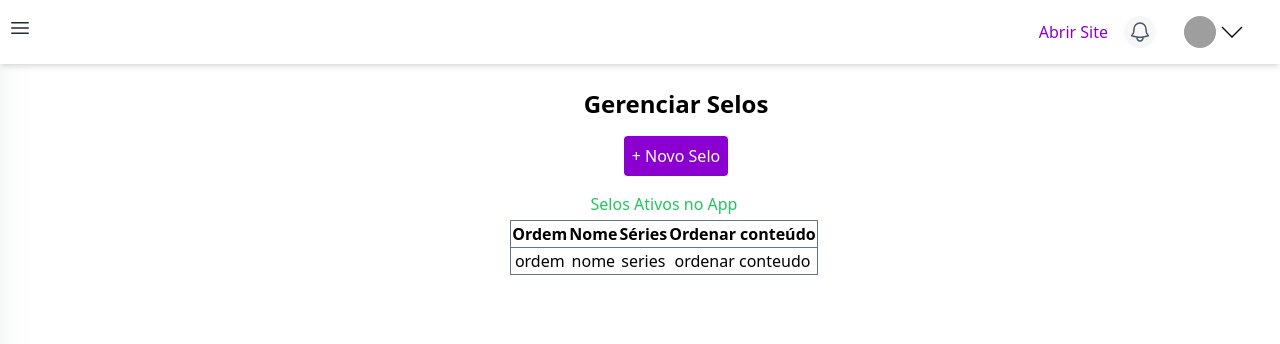
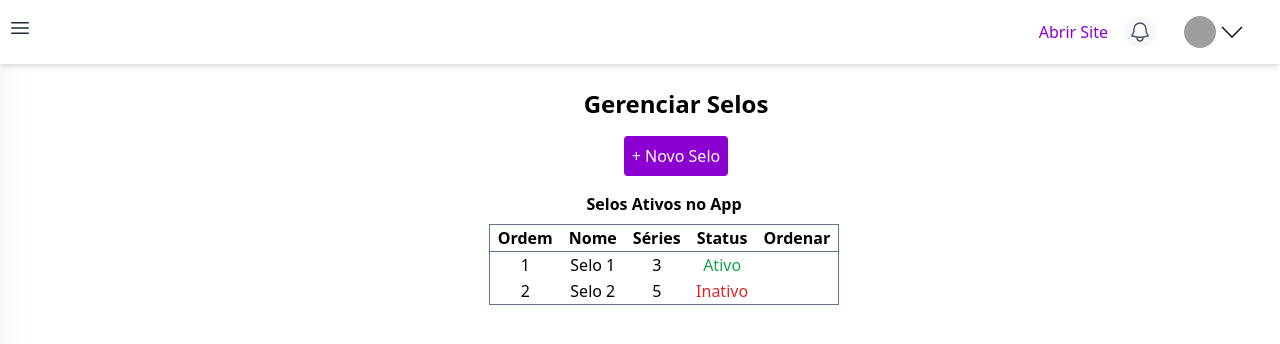
Before and after one commit to bioneoficial/vigilant-octo-succotash, a Next.js app: page /dashboard/selos in a window 1280 px wide. Shown: the top 344 px of the page. Built offline with nearby package versions, Linux system fonts and the light colour scheme; grey boxes are pictures that could not be loaded.

Commit message:
Selo and SeloItem improvement

```diff
--- a/src/components/molecules/SelosItem/SelosItem.tsx
+++ b/src/components/molecules/SelosItem/SelosItem.tsx
@@ -1,11 +1,21 @@
-const SelosItem: React.FC = () => {
+import { SelosItemProps, Stamps } from "@/types/types";
+
+const SelosItem: React.FC<SelosItemProps> = ({ Selos }) => {
   return (
-    <tr>
-      <td>ordem</td>
-      <td>nome</td>
-      <td>series</td>
-      <td>ordenar conteudo</td>
-    </tr>
+    <>
+      {Selos.map((selo: Stamps) => (
+        <tr key={selo.id}>
+          <td>{selo.order}</td>
+          <td>{selo.name}</td>
+          <td>{selo.series_count}</td>
+
+          <td className={` ${selo.active ? "text-green-600" : "text-red-600"}`}>
+            {selo.active ? "Ativo" : "Inativo"}
+          </td>
+          {/* <td>{selo.order_by_serie}</td> POR VISUALIZACAO OU POR CRIACAO */}
+        </tr>
+      ))}
+    </>
   );
 };
 
--- a/src/components/organisms/Selos/Selos.tsx
+++ b/src/components/organisms/Selos/Selos.tsx
@@ -1,9 +1,41 @@
 import { Button } from "@/components/atoms/Button";
 import SelosItem from "@/components/molecules/SelosItem/SelosItem";
+import { Stamps } from "@/types/types";
 import { useRouter } from "next/router";
 // import { useId } from "react";
 
 export default function Selos(): JSX.Element {
+  const selos: Stamps[] = [
+    {
+      id: 1,
+      name: "Selo 1",
+      desc: "Descrição do Selo 1",
+      image: "https://example.com/selo1.png",
+      active: 1,
+      order: 1,
+      order_by_serie: "name",
+      featured: 0,
+      created_at: "2021-10-01T00:00:00Z",
+      updated_at: "2021-10-01T00:00:00Z",
+      deleted_at: "",
+      series_count: 3,
+    },
+    {
+      id: 2,
+      name: "Selo 2",
+      desc: "Descrição do Selo 2",
+      image: "https://example.com/selo2.png",
+      active: 0,
+      order: 2,
+      order_by_serie: "created_at",
+      featured: 1,
+      created_at: "2021-10-02T00:00:00Z",
+      updated_at: "2021-10-02T00:00:00Z",
+      deleted_at: "",
+      series_count: 5,
+    },
+  ];
+
   const router = useRouter();
   //   const uuidCupom = useId();
   const handleBtnClick = (id: number): void => {
@@ -24,20 +56,19 @@ export default function Selos(): JSX.Element {
       />
       <div className="flex justify-around w-full">
         <table className="table-auto border border-slate-500 border-collapse text-center">
-          <caption className="text-center text-bold text-green-500  mb-1">
-            Selos Ativos no App
-          </caption>
+          <caption className="font-bold mb-2">Selos Ativos no App</caption>
 
-          <thead className="border-collapse border border-slate-500">
+          <thead className="border-collapse border border-slate-500 ">
             <tr>
-              <th>Ordem</th>
-              <th>Nome</th>
-              <th>Séries</th>
-              <th> Ordenar conteúdo</th>
+              <th className="px-2">Ordem</th>
+              <th className="px-2">Nome</th>
+              <th className="px-2">Séries</th>
+              <th className="px-2">Status</th>
+              <th className="px-2">Ordenar</th>
             </tr>
           </thead>
           <tbody>
-            <SelosItem />
+            <SelosItem Selos={selos} />
           </tbody>
         </table>
       </div>
--- a/src/types/types.ts
+++ b/src/types/types.ts
@@ -207,3 +207,7 @@ export interface Stamps{ // that can be series/conteudo too?
   deleted_at: string;
   series_count: number;
 }
+
+export interface SelosItemProps {
+  Selos: Stamps[];
+}
```
